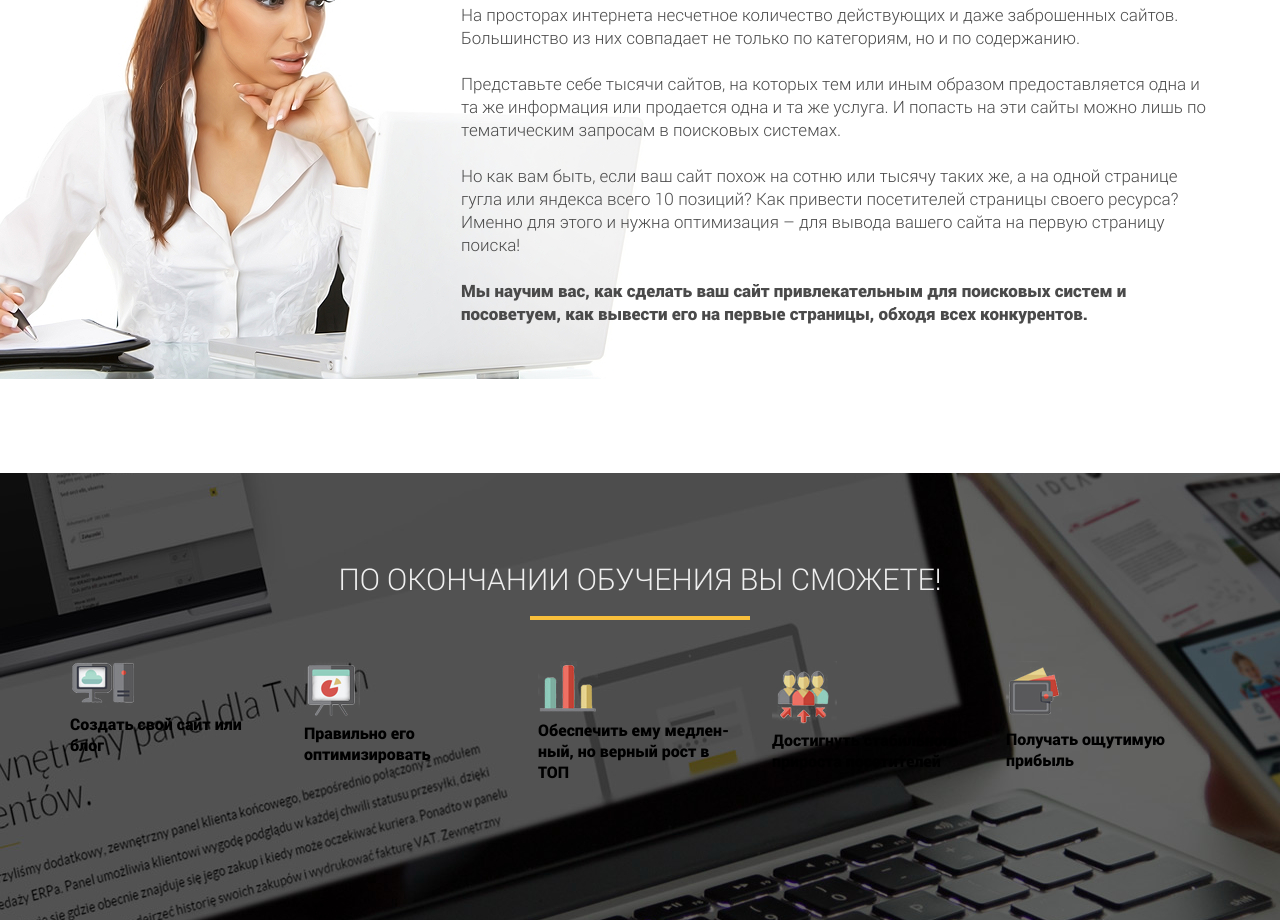
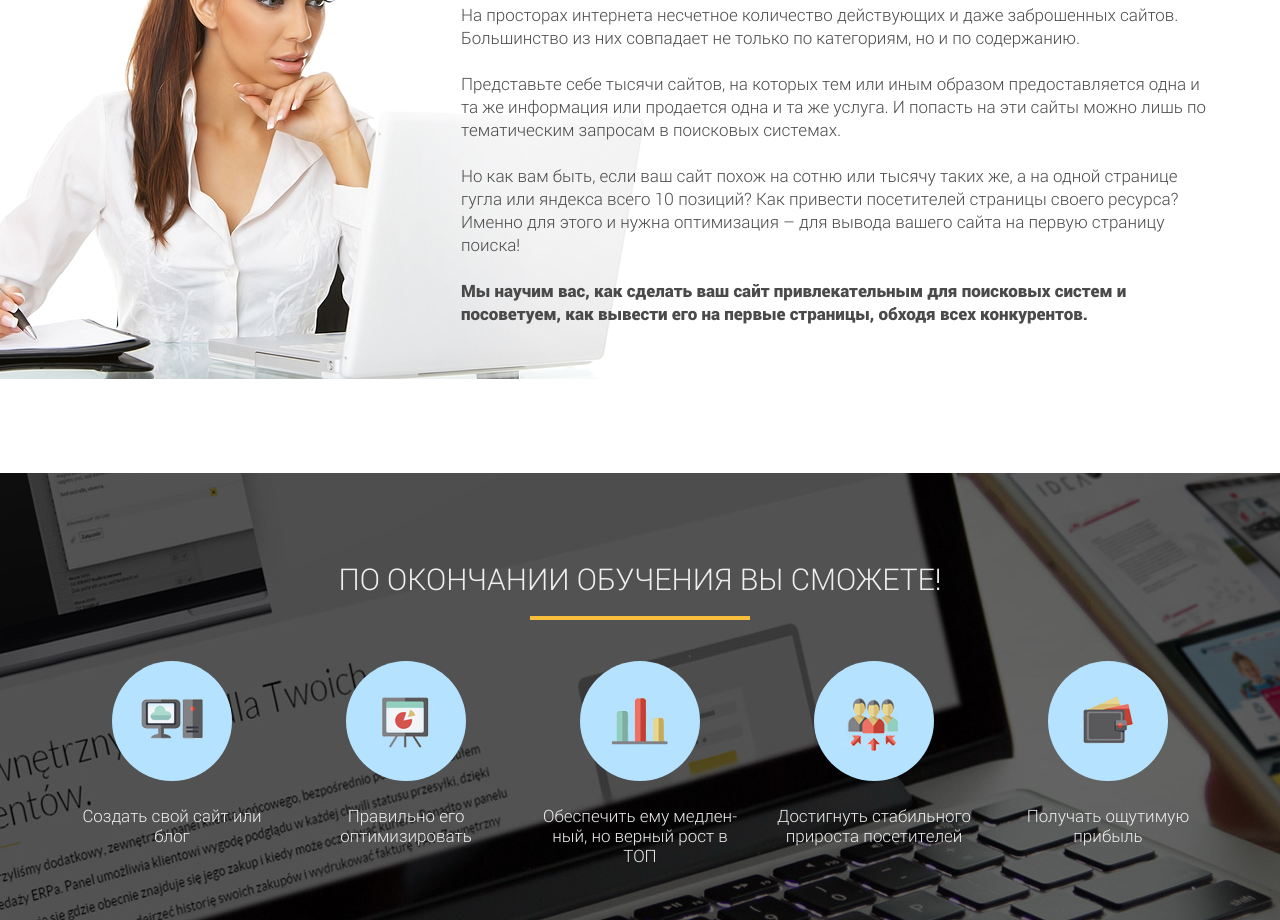
Before and after one commit to evgeshencia/wordpress_landing, a plain HTML site: page index.html in a window 1280 px wide. Shown: the part 1618-2538 px from the top of the page. Drawn offline with Linux system fonts and the light colour scheme.

Commit message:
Update style.css

```diff
--- a/css/style.css
+++ b/css/style.css
@@ -247,5 +247,22 @@ section.finish {
 }
 
 .finish .finish_wrapper .finish_item .finish_round {
+  display: flex;
+  justify-content: center;
+  align-items: center;
+  margin: 0 auto;
+  width: 120px;
+  height: 120px;
+  background-color: #B4E2FF;
+  border-radius: 100%;
+}
 
+.finish .finish_wrapper .finish_item .finish_descr {
+  margin-top: 25px;
+  text-align: center;
+  color: #EFEFEF;
+  font-family: 'Roboto-Light';
+  font-size: 17px;
+  line-height: 20px;
+  font-weight: 300;
 }
```
